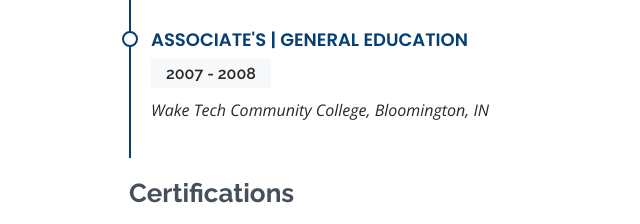
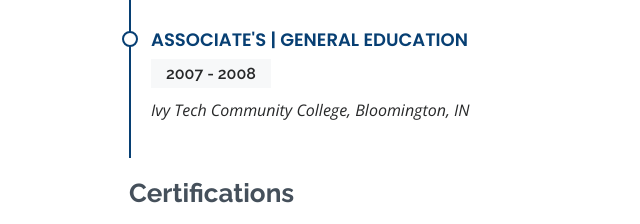
Before and after one commit to jeanetteobr/resume-site, a plain HTML site: page index.html in a window 1280 px wide. Shown: the part 2564-2788 px from the top of the page, 3-643 px from the left. Drawn offline with nearby package versions, Linux system fonts and the light colour scheme.

Commit message:
Update copy

```diff
--- a/index.html
+++ b/index.html
@@ -429,7 +429,7 @@
               <div class="resume-item">
                 <h4>Associate's | General Education</h4>
                 <h5>2007 - 2008</h5>
-                <p><em>Wake Tech Community College, Bloomington, IN</em></p>
+                <p><em>Ivy Tech Community College, Bloomington, IN</em></p>
               </div>
 
               <h3 class="resume-title">Certifications</h3>
```
